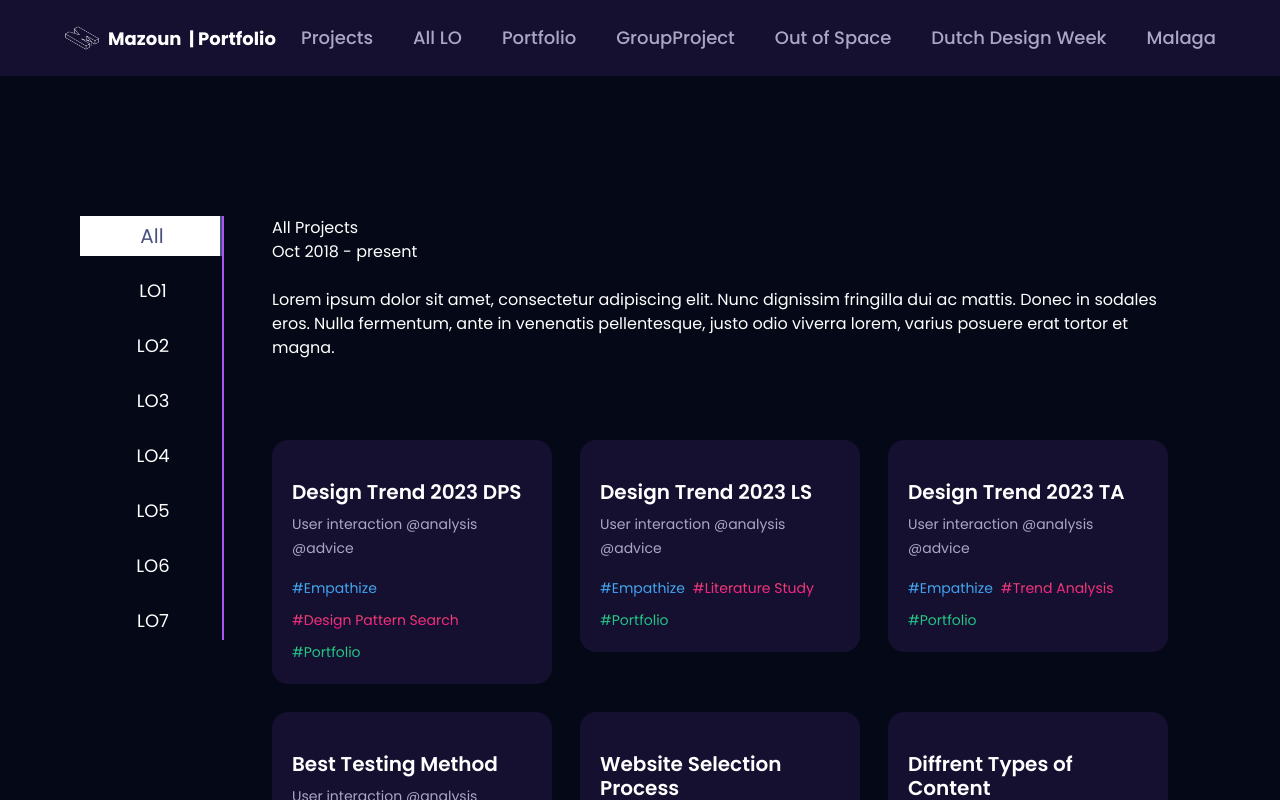
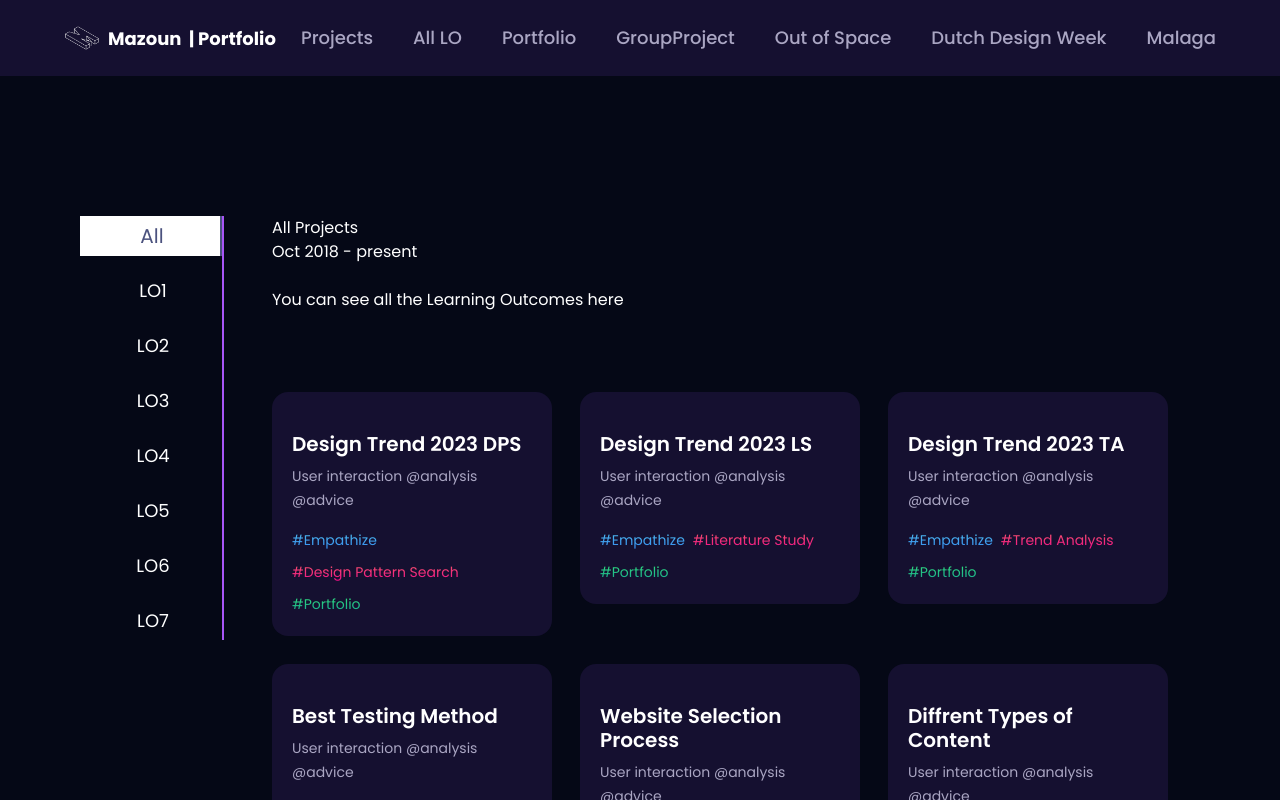
Before and after one commit to mars-xion/final-test, a React (Vite) app: page /lOAll in a window 1280 px wide. Shown: the top 800 px of the page. Built offline with nearby package versions, Linux system fonts and the light colour scheme.

Commit message:
Update LO.js

```diff
--- a/src/constants/LO.js
+++ b/src/constants/LO.js
@@ -12,8 +12,8 @@ export const LAData = {
         position: "All Projects",
         period: "Oct 2018 - present",
         details: [
-          "Lorem ipsum dolor sit amet, consectetur adipiscing elit. Nunc dignissim fringilla dui ac mattis.",
-          "Donec in sodales eros. Nulla fermentum, ante in venenatis pellentesque, justo odio viverra lorem, varius posuere erat tortor et magna.",
+          "You can see all the Learning Outcomes here",
+          "",
         ],
       },
     },
```
